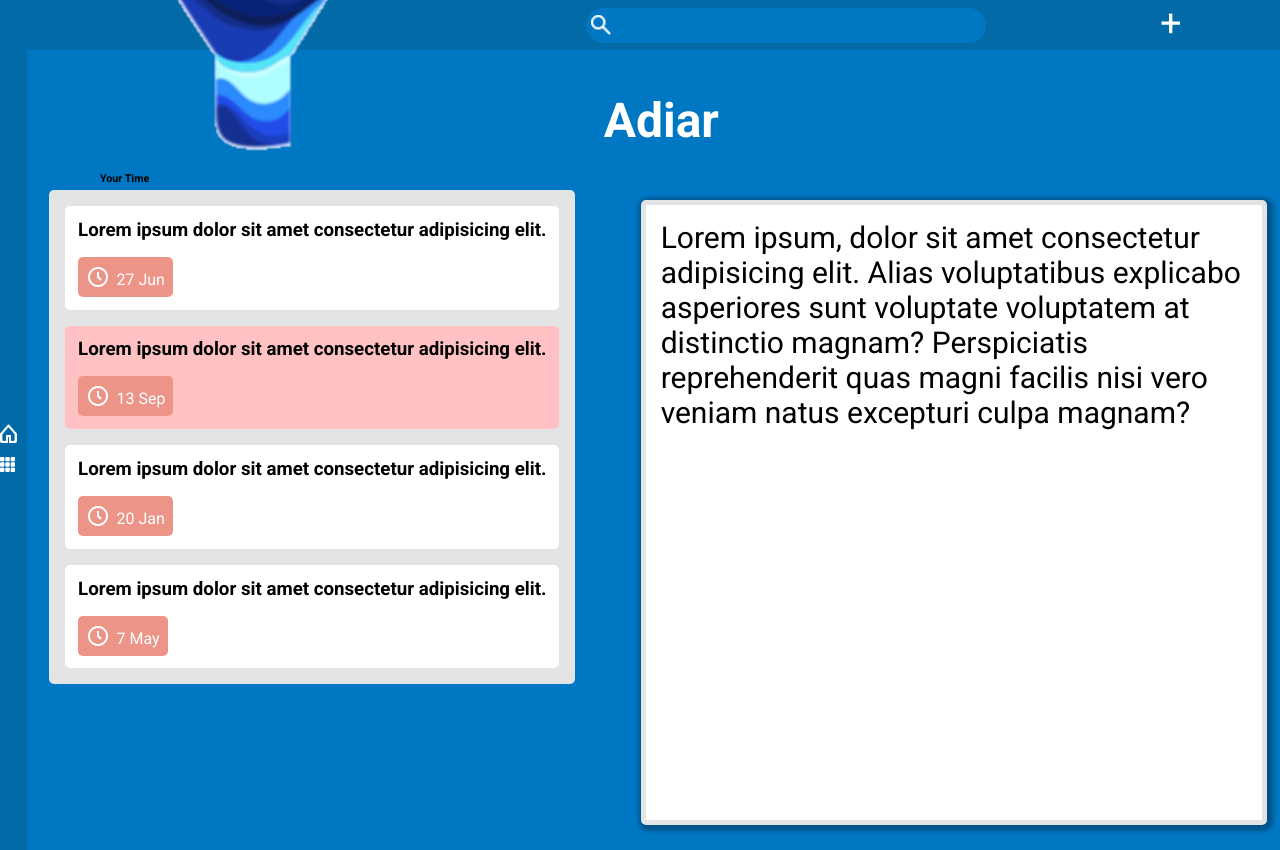
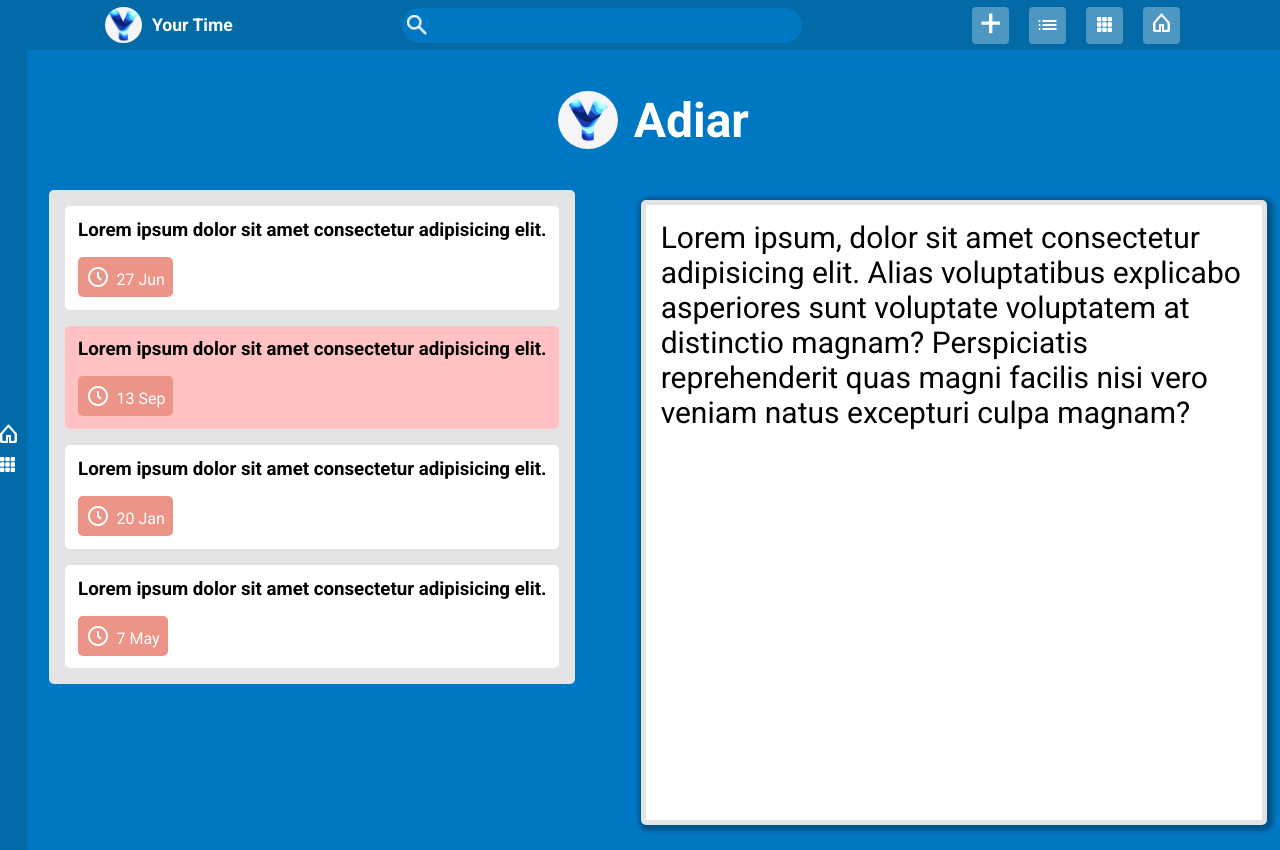
Before and after one commit to LorenaTech/YourTime_Pure, a plain HTML site: page pages/postpone.html in a window 1280 px wide. Drawn offline with nearby package versions, Linux system fonts and the light colour scheme.

Commit message:
Reorganização das classes no html

```diff
--- a/pages/postpone.html
+++ b/pages/postpone.html
@@ -17,9 +17,9 @@
   </head>
   <body>
     <header>
-      <div class="logo">
-        <img class="logoImg" src="../assets/logoYouTime.png" alt="" />
-        <h6 class="logoText">Your Time</h6>
+      <div class="logoHeader">
+        <img class="logoImgHeader" src="../assets/logoYouTime.png" alt="" />
+        <h6 class="logoTextHeader">Your Time</h6>
       </div>
 
       <div class="search">
@@ -27,8 +27,33 @@
         <input type="text" />
       </div>
 
-      <div>
-        <img class="plus" src="../assets/plus.png" alt="" />
+      <div class="btnsHeader">
+
+        <a class="buttons" href="/pages/create.html">
+
+          <div>
+            <img class="plus" src="/assets/plus.png" alt=""/>
+          </div>
+        </a>
+
+        <a class="buttons" href="/pages/list.html">
+          <div onclick()>
+            <span class="material-symbols-outlined sandwich">List</span>
+          </div>
+        </a>
+
+        <a class="buttons" href="/pages/menu.html">
+          <div>
+            <img class="btnsMenu" src="/assets/Menu.png" alt="" />
+          </div>
+        </a>
+
+        <a class="buttons" href="../index.html">
+          <div>
+            <img class="plus" src="/assets/Home.png" alt=""/>
+          </div>
+        </a>
+
       </div>
 
     </header>
@@ -43,8 +68,8 @@
       </nav>
       <section>
         <div class="title">
-          <img class="logoImg" src="./assets/logoYouTime.png" alt="" />
-          <h1 class="titleText">Adiar</h1>
+          <img class="logoImgPage" src="../assets/logoYouTime.png" alt="" />
+          <h1 class="titleTextPage">Adiar</h1>
         </div>
         <div class="content">
           <div class="tasks">
```
Also changed, not shown: index.html (+2 -2 lines), pages/archive.html (+6 -6 lines), pages/create.html (+8 -9 lines), pages/delegate.html (+8 -2 lines), pages/incubate.html (+11 -5 lines), pages/menu.html (+4 -4 lines), pages/trash.html (+11 -13 lines).
